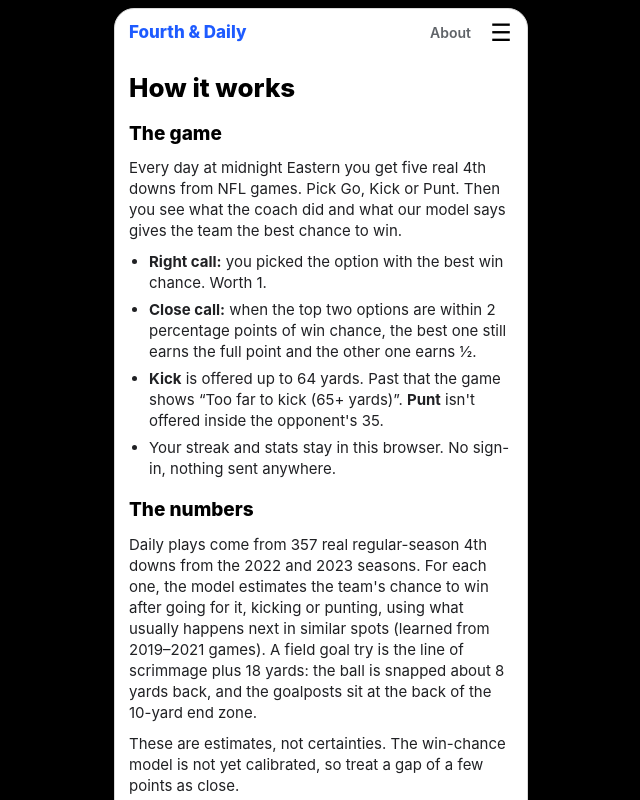
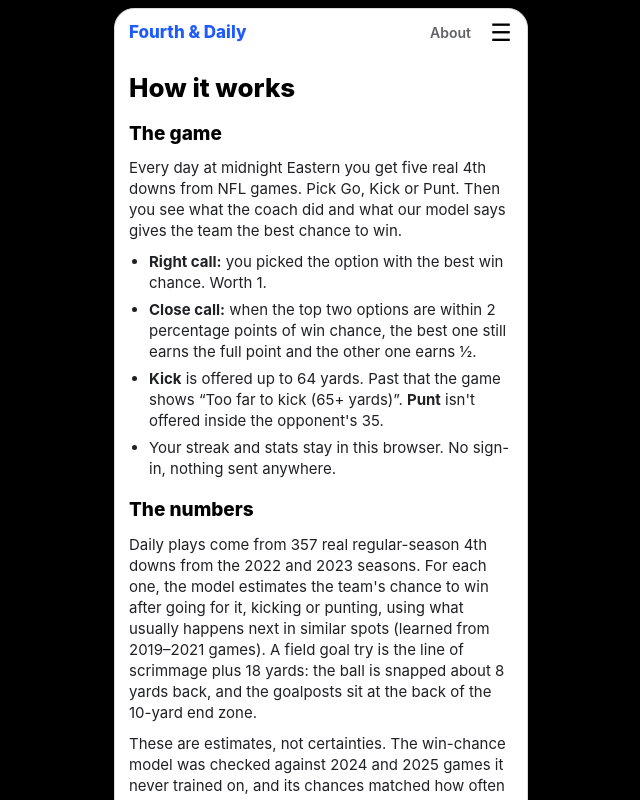
Before and after one commit to nmpy7knjd8-code/nfl-analytics-simulator, a Next.js app in the folder frontend/: page /about in a window 1280 px wide. Shown: the top 800 px of the page, without its empty margins (319-959 px from the left). Built offline with nearby package versions, Linux system fonts and the light colour scheme.

Commit message:
About: replace 'not yet calibrated' with H6 holdout check

```diff
--- a/frontend/app/about/page.tsx
+++ b/frontend/app/about/page.tsx
@@ -35,7 +35,7 @@ export default function AboutPage() {
           happens next in similar spots (learned from 2019–2021 games). A field goal try is the line of scrimmage plus 18 yards: the ball is snapped about 8 yards back, and the goalposts sit at the back of the 10-yard end zone.
         </p>
         <p>
-          These are estimates, not certainties. The win-chance model is not yet calibrated, so treat a gap of a few points as close.
+          These are estimates, not certainties. The win-chance model was checked against 2024 and 2025 games it never trained on, and its chances matched how often teams actually won closely; that check runs automatically on every update. Still, treat a gap of a few points as close.
         </p>
         <h2>What the model knows and doesn&apos;t</h2>
         <div className="ml-cols">
```
